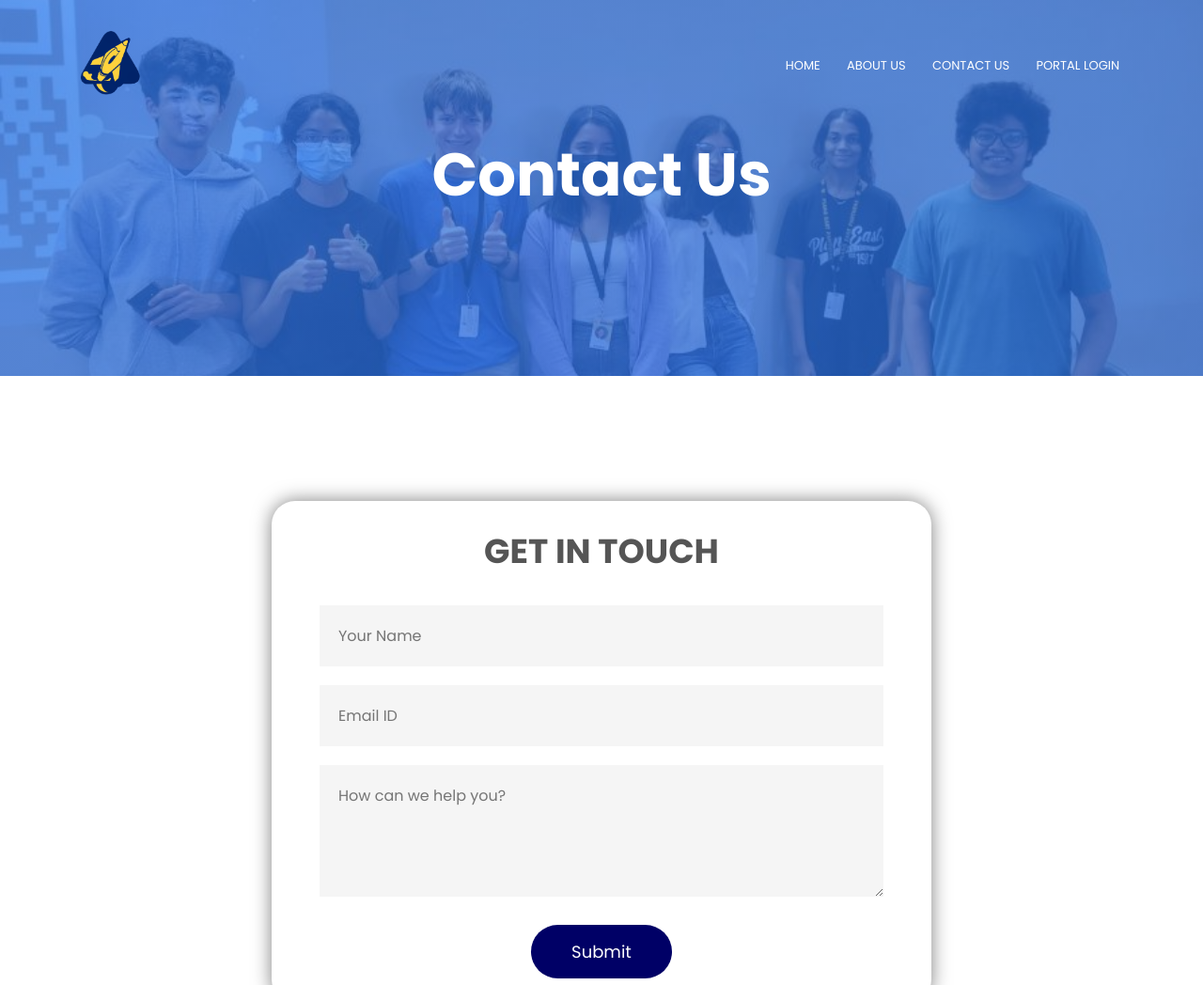
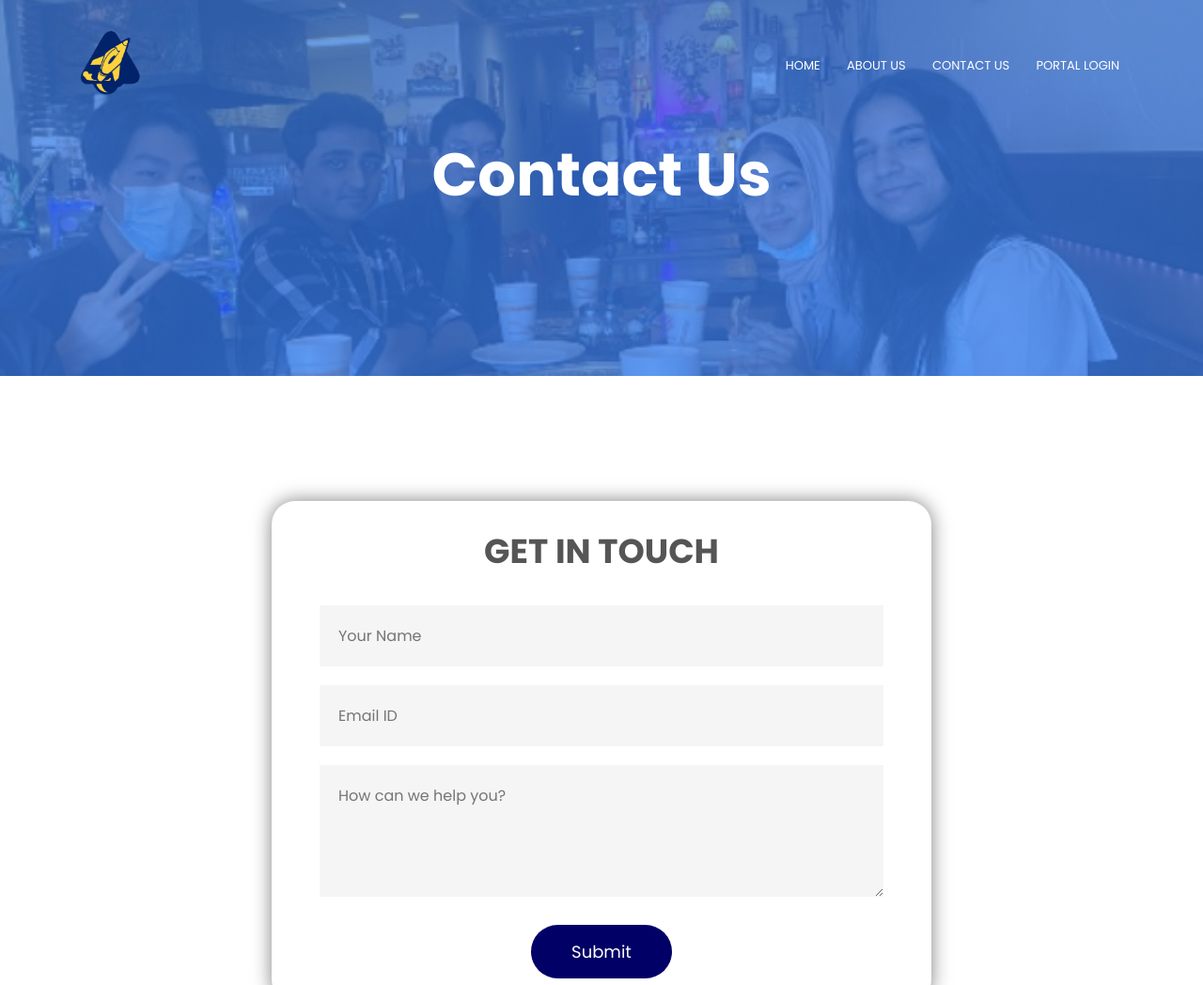
Before and after one commit to SOAR-Learn/soardescriptorsite, a plain HTML site: page contact.html in a window 1280 px wide. Shown: the top 1048 px of the page at 94% size. Drawn offline with Linux system fonts and the light colour scheme.

Commit message:
Im sorry github

```diff
--- a/contact.html
+++ b/contact.html
@@ -11,7 +11,7 @@
 <link rel="stylesheet" href="https://cdnjs.cloudflare.com/ajax/libs/font-awesome/4.7.0/css/font-awesome.min.css">
     </head>
     <body>
-        <section class="sub-header">
+        <section class="sub-header-proj">
             <nav>
                 <a href="index.html"><img src="images/soarlogo_emblem_yellow_nobg_2_2.png"></a>
                 <div class="nav-links">
```
